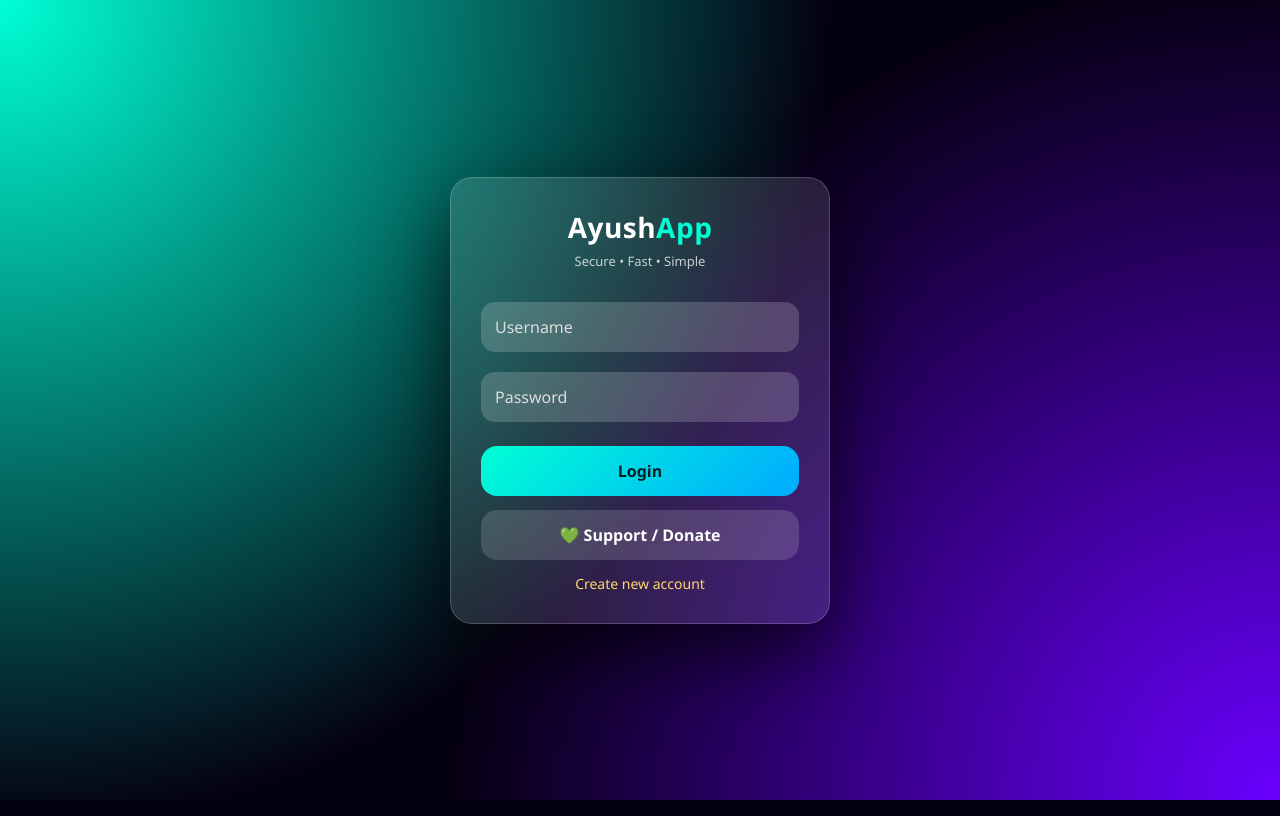
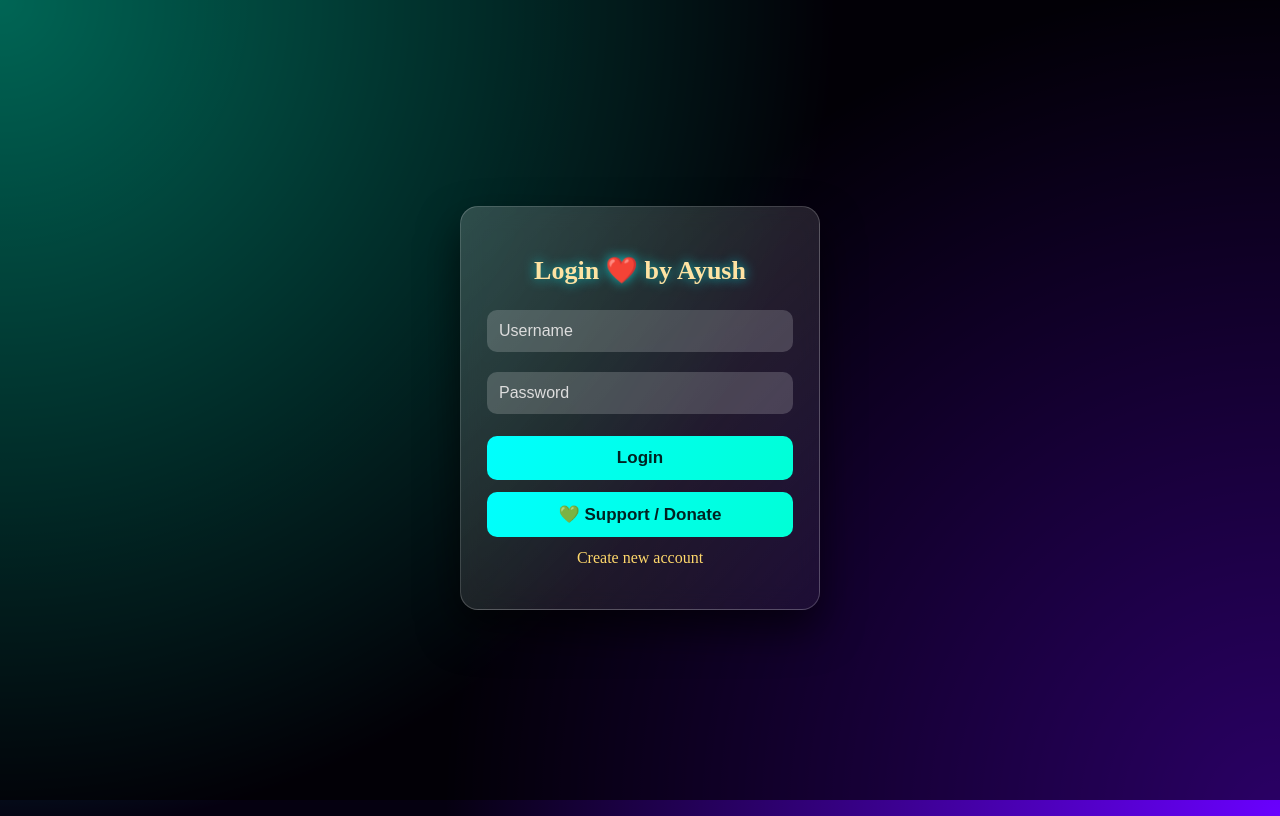
Before and after one commit to apanacollage-student/PROVIDE-PDF-FOR-COLLAGE-STUDENT-IIBM, a plain HTML site: page index.html in a window 1280 px wide. Drawn offline with Linux system fonts and the light colour scheme.

Commit message:
change ever

```diff
--- a/index.html
+++ b/index.html
@@ -3,14 +3,12 @@
 <head>
 <meta charset="UTF-8">
 <meta name="viewport" content="width=device-width, initial-scale=1.0">
-<title>Ayush | Secure Login</title>
+<title>Login | Ayush</title>
 
 <style>
-*{margin:0;padding:0;box-sizing:border-box;font-family:"Segoe UI",Arial,sans-serif}
-
-/* ===== BACKGROUND ===== */
+*{box-sizing:border-box}
 body{
-    min-height:100vh;
+   min-height:100vh;
     display:flex;
     align-items:center;
     justify-content:center;
@@ -20,80 +18,66 @@ body{
       #050010;
     color:#fff;
 }
-
-/* ===== GLASS CARD ===== */
-.container{
-    width:92%;
-    max-width:380px;
-    padding:30px;
-    border-radius:22px;
-    background:rgba(255,255,255,.12);
-    backdrop-filter:blur(16px);
-    border:1px solid rgba(255,255,255,.18);
-    box-shadow:0 30px 80px rgba(0,0,0,.7);
-    text-align:center;
+body::before{
+    content:"";
+    position:fixed;
+    inset:0;
+    background:rgba(0,0,0,.6);
+    z-index:-1;
 }
 
-/* ===== BRAND ===== */
-.brand{
-    font-size:28px;
-    font-weight:700;
-    margin-bottom:6px;
-    letter-spacing:.5px;
-}
-.brand span{color:#00ffd5}
-.tagline{
-    font-size:13px;
-    opacity:.75;
-    margin-bottom:22px;
+/* ===== LOGIN CARD ===== */
+.box{
+    width:90%;
+    max-width:360px;
+    padding:26px;
+    border-radius:18px;
+    background:linear-gradient(135deg,rgba(255,255,255,.18),rgba(255,255,255,.05));
+    backdrop-filter:blur(12px);
+    border:1px solid rgba(255,255,255,.2);
+    box-shadow:0 20px 40px rgba(0,0,0,.6);
+    text-align:center;
+    color:#ffe3a3;
 }
 
-/* ===== INPUTS ===== */
+.title{
+    font-size:26px;
+    margin-bottom:14px;
+    text-shadow:0 0 12px rgba(0,255,255,.7);
+}
+
 input{
     width:100%;
-    padding:14px;
+    padding:12px;
     margin:10px 0;
-    border-radius:14px;
+    border-radius:10px;
     border:none;
     background:rgba(255,255,255,.18);
     color:#fff;
     font-size:16px;
-    outline:none;
 }
 input::placeholder{color:#ddd}
-input:focus{
-    box-shadow:0 0 0 2px rgba(0,255,213,.5);
+
+button{
+    width:100%;
+    padding:12px;
+    margin-top:12px;
+    font-size:17px;
+    border-radius:10px;
+    border:none;
+    cursor:pointer;
+    background:linear-gradient(135deg,cyan,#00ffd5);
+    color:#022;
+    font-weight:600;
+    transition:.25s;
+}
+button:hover{
+    transform:translateY(-2px);
+    box-shadow:0 10px 25px rgba(0,255,255,.6);
 }
 
-/* ===== BUTTONS ===== */
-button{
-    width:100%;
-    padding:14px;
-    margin-top:14px;
-    border:none;
-    border-radius:16px;
-    font-size:16px;
-    font-weight:600;
-    cursor:pointer;
-    transition:.25s;
-}
-.login-btn{
-    background:linear-gradient(135deg,#00ffd5,#00aaff);
-    color:#022;
-}
-.login-btn:hover{
-    transform:translateY(-2px);
-    box-shadow:0 10px 30px rgba(0,255,213,.6);
-}
-.support-btn{
-    background:rgba(255,255,255,.15);
-    color:#fff;
-}
-.support-btn:hover{background:rgba(255,255,255,.25)}
-
 .switch{
-    margin-top:14px;
-    font-size:14px;
+    margin-top:12px;
     color:#ffd86b;
     cursor:pointer;
 }
@@ -104,7 +88,7 @@ button{
     top:20px;
     right:20px;
     padding:14px 18px;
-    border-radius:14px;
+    border-radius:12px;
     font-weight:600;
     color:#fff;
     opacity:0;
@@ -112,11 +96,14 @@ button{
     transition:.4s;
     z-index:9999;
 }
-.toast.show{opacity:1;transform:translateY(0)}
+.toast.show{
+    opacity:1;
+    transform:translateY(0);
+}
 .toast.success{background:linear-gradient(135deg,#00ff99,#00cc88)}
 .toast.error{background:linear-gradient(135deg,#ff5f5f,#ff2e2e)}
 
-/* ===== LOADER ===== */
+/* ===== LOADING SPINNER ===== */
 #loader{
     position:fixed;
     inset:0;
@@ -130,59 +117,57 @@ button{
     width:60px;
     height:60px;
     border:6px solid rgba(255,255,255,.2);
-    border-top:6px solid #00ffd5;
+    border-top:6px solid cyan;
     border-radius:50%;
     animation:spin 1s linear infinite;
 }
-@keyframes spin{to{transform:rotate(360deg)}}
+@keyframes spin{
+    to{transform:rotate(360deg)}
+}
 </style>
 </head>
 
 <body>
 
-<!-- TOAST -->
+<!-- 🔔 TOAST -->
 <div id="toast" class="toast"></div>
 
-<!-- LOADER -->
-<div id="loader"><div class="spinner"></div></div>
+<!-- ⏳ LOADER -->
+<div id="loader">
+    <div class="spinner"></div>
+</div>
 
-<!-- SOUND -->
+<!-- 🔊 SOUND -->
 <audio id="successSound" src="https://assets.mixkit.co/sfx/preview/mixkit-positive-notification-951.mp3"></audio>
 <audio id="errorSound" src="https://assets.mixkit.co/sfx/preview/mixkit-wrong-answer-fail-notification-946.mp3"></audio>
 
-<!-- LOGIN CARD -->
-<div class="container" id="loginBox">
-    <div class="brand">Ayush<span>App</span></div>
-    <div class="tagline">Secure • Fast • Simple</div>
-
+<!-- LOGIN -->
+<div class="box" id="loginBox">
+    <h2 class="title">Login ❤️ by Ayush</h2>
     <input id="loginUser" placeholder="Username">
     <input id="loginPass" type="password" placeholder="Password">
+    <button onclick="login()">Login</button>
+    <button onclick="goPayment()">💚 Support / Donate</button>
 
-    <button class="login-btn" onclick="login()">Login</button>
-    <button class="support-btn" onclick="goPayment()">💚 Support / Donate</button>
-
-    <div class="switch" onclick="showSignup()">Create new account</div>
+    <p class="switch" onclick="showSignup()">Create new account</p>
 </div>
 
 <!-- SIGNUP -->
-<div class="container" id="signupBox" style="display:none">
-    <div class="brand">Create<span>Account</span></div>
-    <div class="tagline">Join the experience</div>
-
+<div class="box" id="signupBox" style="display:none">
+    <h2 class="title">Signup</h2>
     <input id="signupUser" placeholder="Username">
     <input id="signupPass" type="password" placeholder="Password">
-
-    <button class="login-btn" onclick="signup()">Signup</button>
-    <div class="switch" onclick="showLogin()">Back to login</div>
+    <button onclick="signup()">Signup</button>
+    <p class="switch" onclick="showLogin()">Back to login</p>
 </div>
 
 <script>
-function toast(msg,type){
-    const t=document.getElementById("toast");
-    t.className="toast "+type;
-    t.innerText=msg;
-    t.classList.add("show");
-    setTimeout(()=>t.classList.remove("show"),2500);
+function showToast(msg,type){
+    const toast=document.getElementById("toast");
+    toast.className="toast "+type;
+    toast.innerText=msg;
+    toast.classList.add("show");
+    setTimeout(()=>toast.classList.remove("show"),2500);
 }
 
 function showSignup(){loginBox.style.display="none";signupBox.style.display="block"}
@@ -190,12 +175,16 @@ function showLogin(){signupBox.style.display="none";loginBox.style.display="bloc
 
 function signup(){
     let u=signupUser.value,p=signupPass.value;
-    if(!u||!p){toast("Fill all fields","error");errorSound.play();return;}
+    if(!u||!p){
+        showToast("Fill all fields","error");
+        errorSound.play();
+        return;
+    }
     let users=JSON.parse(localStorage.getItem("users"))||[];
     users.push({username:u,password:p});
     localStorage.setItem("users",JSON.stringify(users));
+    showToast("Signup successful","success");
     successSound.play();
-    toast("Account created","success");
 }
 
 function login(){
@@ -204,24 +193,30 @@ function login(){
     let ok=users.find(x=>x.username===u&&x.password===p);
 
     loader.style.display="flex";
+
     setTimeout(()=>{
         loader.style.display="none";
         if(ok){
             successSound.play();
-            toast("Welcome "+u,"success");
-            localStorage.setItem("currentUser",u);
-            setTimeout(()=>location.href="SELECT.html",1200);
+            showToast("Welcome back "+u+" 👋","success");
+            localStorage.setItem("loggedIn","true");
+            setTimeout(()=>location.href="SELECT.html",1500);
         }else{
             errorSound.play();
-            toast("Invalid credentials","error");
+            showToast("Wrong username or password","error");
         }
     },1200);
+
+
 }
+
 
 function goPayment(){
     localStorage.setItem("currentUser",loginUser.value||"Guest");
     location.href="paymet.html";
 }
+
+
 </script>
 
 </body>
```
